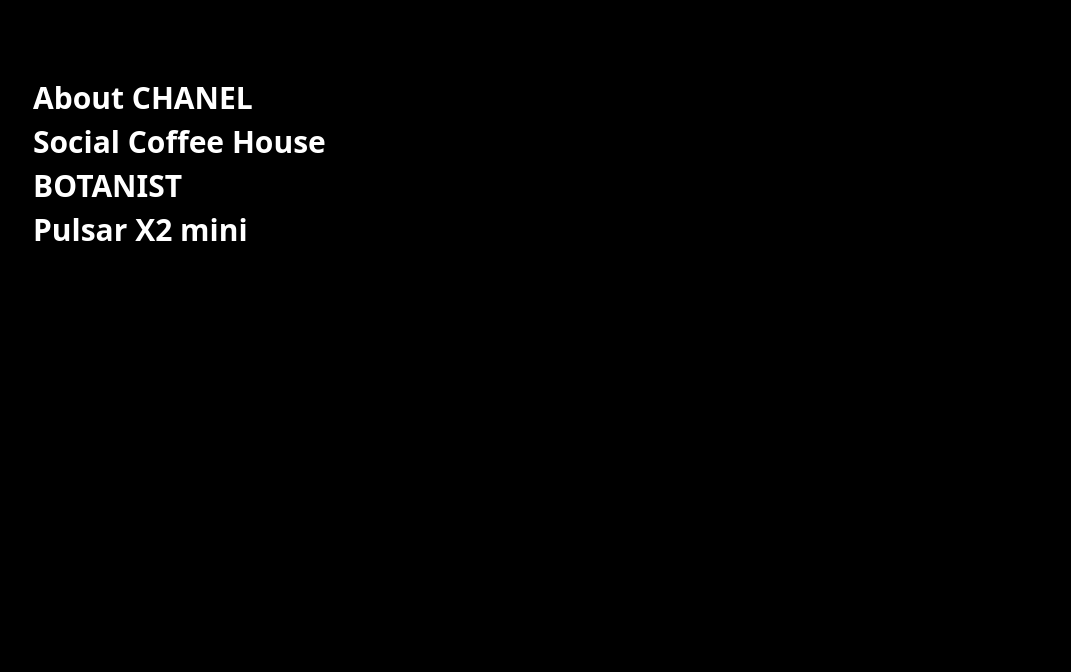
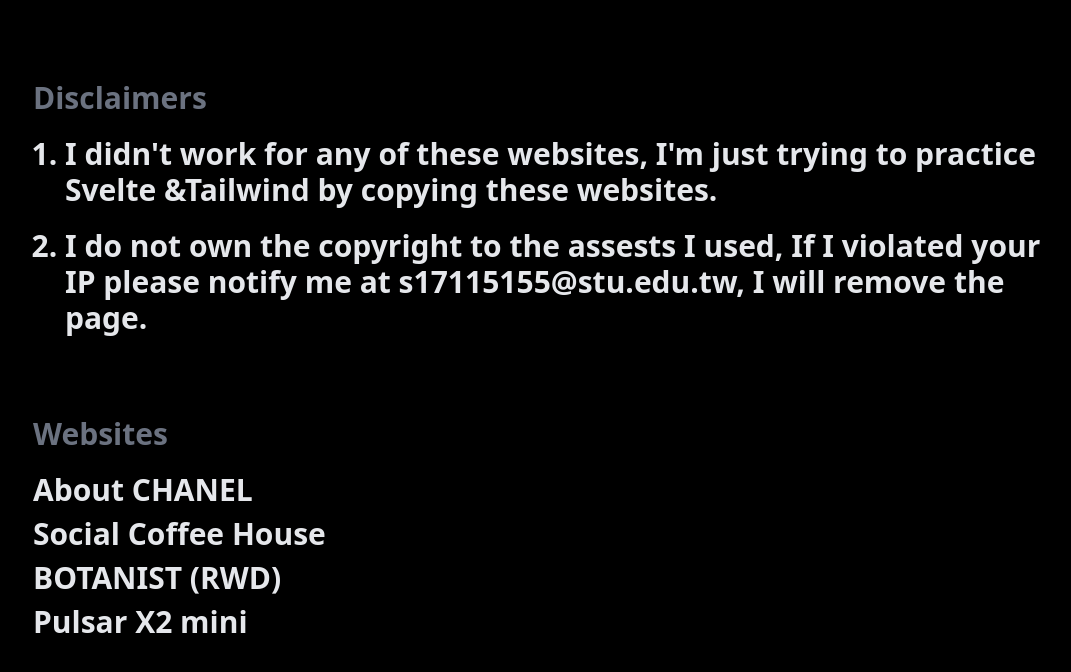
Before and after one commit to hua5155/clone_sites, a SvelteKit app: page / in a window 1280 px wide. Shown: the top 672 px of the page, without its empty margins (47-1118 px from the left). Built offline with nearby package versions, Linux system fonts and the light colour scheme.

Commit message:
Added disclaimers to home page.Un-commented social coffee house scroll-snap prototype.Cleanup Slide.svelte

```diff
--- a/src/routes/+page.svelte
+++ b/src/routes/+page.svelte
@@ -10,7 +10,7 @@
 		},
 		{
 			href: '/botanist',
-			text: 'BOTANIST'
+			text: 'BOTANIST (RWD)'
 		},
 		{
 			href: '/pulsar_x2_mini',
@@ -19,14 +19,31 @@
 	];
 </script>
 
-<main class="h-screen w-screen bg-black p-20 text-3xl font-semibold text-white">
-	<ul class="space-y-2">
-		{#each urls as url}
+<main class="h-screen w-screen bg-black p-20 text-3xl font-semibold text-gray-200">
+	<h1 class="w-[60ch]">
+		<span class="text-gray-500">Disclaimers</span>
+		<ol class="list-outside list-decimal space-y-5 pl-8 pt-5">
 			<li>
-				<a class="" href={url.href}>{url.text}</a>
+				I didn't work for any of these websites, I'm just trying to practice Svelte &Tailwind by
+				copying these websites.
 			</li>
-		{/each}
-	</ul>
+			<li>
+				I do not own the copyright to the assests I used, If I violated your IP please notify me at
+				s17115155@stu.edu.tw, I will remove the page.
+			</li>
+		</ol>
+	</h1>
+
+	<div class="pt-20">
+		<span class="text-gray-500">Websites</span>
+		<ul class="space-y-2 pt-5">
+			{#each urls as url}
+				<li>
+					<a class="" href={url.href}>{url.text}</a>
+				</li>
+			{/each}
+		</ul>
+	</div>
 </main>
 
 <style></style>
--- a/src/routes/about_chanel/Slide.svelte
+++ b/src/routes/about_chanel/Slide.svelte
@@ -42,41 +42,37 @@
 </script>
 
 <div
-	class="relative w-full bg-zinc-800 py-10 text-white transition-all duration-1000"
+	class="relative flex w-full flex-col items-center bg-zinc-800 py-10 text-white transition-all duration-1000"
 	style:height="{slideHeight + 308}px"
 >
 	<h2 class="text-center text-[40px] font-[600]">關於 COCO 香奈兒</h2>
 
-	<div class="mx-auto mt-20 flex w-[1600px] flex-row justify-between space-x-1">
+	<div class="mt-20 flex h-fit w-[1600px] flex-row justify-between space-x-1">
 		<!-- Left button -->
-		<div class="w-[240px] bg-sky-500/50">
 		<button
-				class="mx-auto mt-[350px] w-full text-center"
+			class="h-full w-[240px] text-center"
 			on:click={() => {
 				$direction = 'Left';
 				handlePage();
 			}}
 		>
-				Left
+			{'<'}
 		</button>
-		</div>
 
 		<div class="h-fit w-full" bind:clientHeight={slideHeight}>
 			<Slide />
 		</div>
 
 		<!-- Right button -->
-		<div class="w-[240px] bg-sky-500/50">
 		<button
-				class="mx-auto mt-[350px] w-full text-center"
+			class="h-full w-[240px] text-center"
 			on:click={() => {
 				$direction = 'Right';
 				handlePage();
 			}}
 		>
-				Right
+			{'>'}
 		</button>
-		</div>
 	</div>
 
 	<div class="absolute bottom-10 mt-16 w-full">
```
Lines whose indentation alone changed are shown as unchanged.
